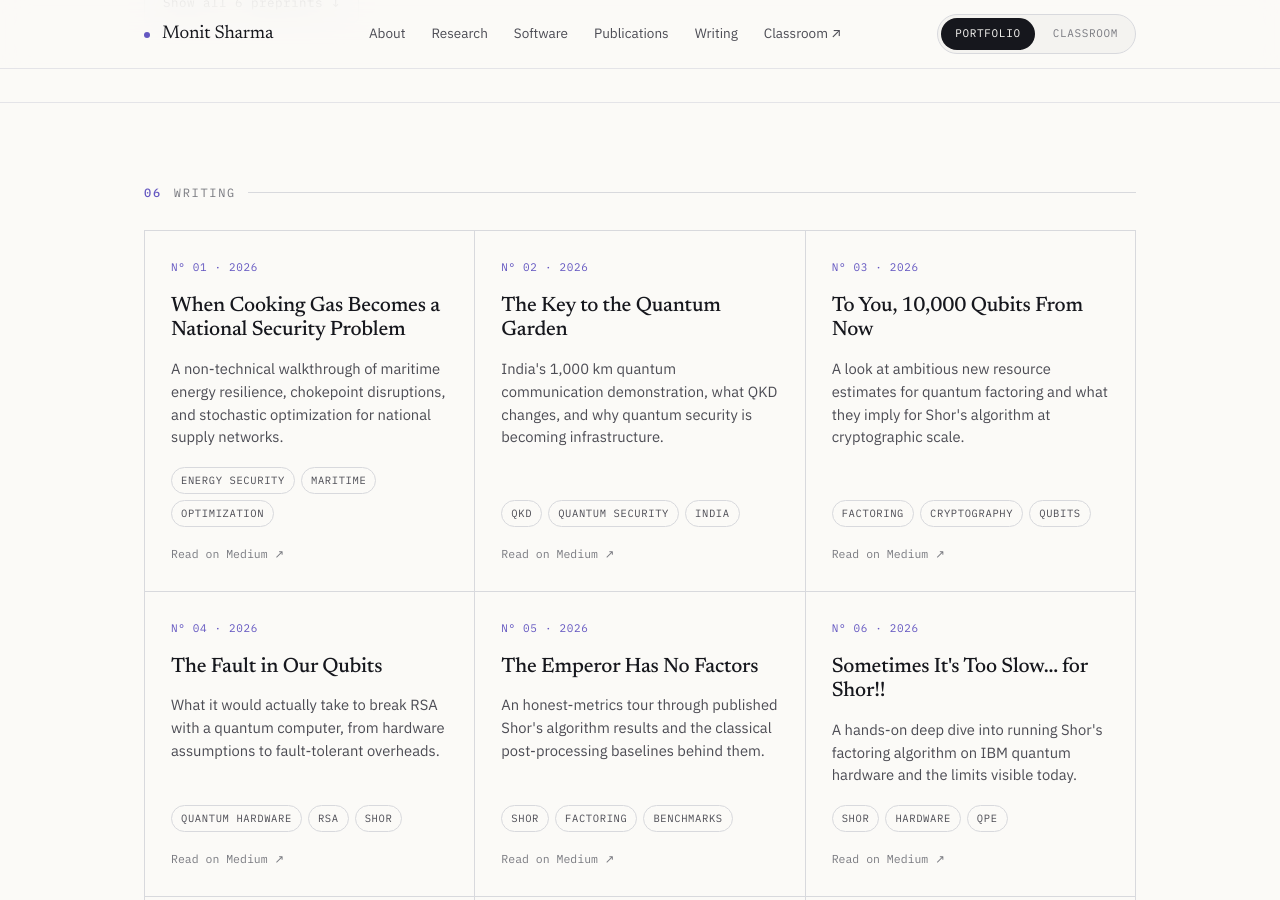
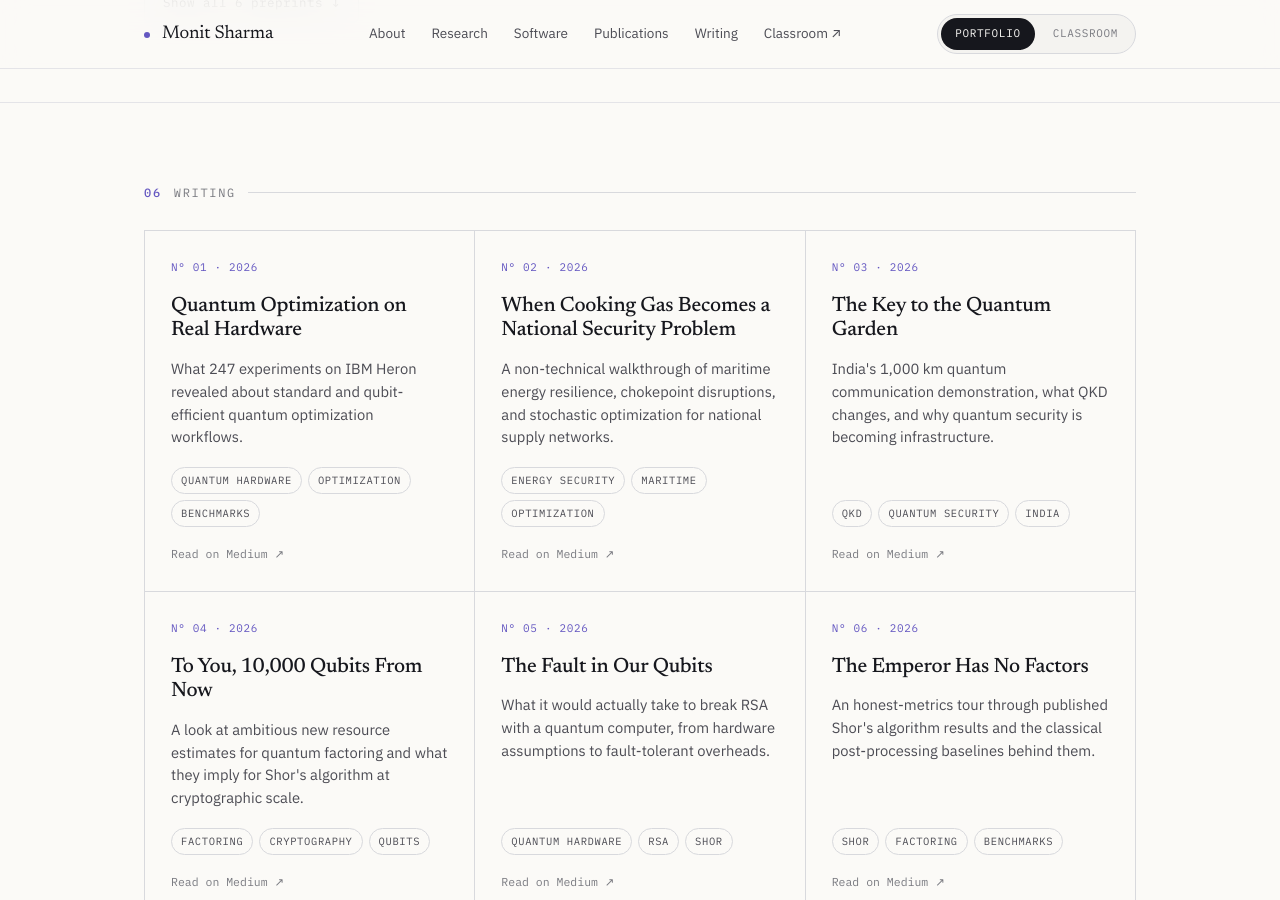
Before and after one commit to MonitSharma/portfolio, a Jekyll site: the page index.html, which Jekyll copies as it is, in a window 1280 px wide and 900 px high, scrolled down 8031 px. Built offline with Jekyll 4.4.1, drawn with Linux system fonts in a browser that asks for light colours; some of the changed text lies outside the part shown.

Commit message:
Add project and paper blog links

```diff
--- a/index.html
+++ b/index.html
@@ -581,8 +581,10 @@
             <div class="software-fact"><div class="v">MIT</div><div class="k">License</div></div>
           </div>
           <div class="software-actions">
-            <a class="btn" href="https://github.com/MonitSharma/MettleQ" target="_blank" rel="noopener">View package <span class="arr">↗</span></a>
+            <a class="btn" href="https://monitsharma.github.io/MettleQ/" target="_blank" rel="noopener">Project site <span class="arr">↗</span></a>
+            <a class="btn btn-ghost" href="https://github.com/MonitSharma/MettleQ" target="_blank" rel="noopener">GitHub</a>
             <a class="btn btn-ghost" href="https://github.com/MonitSharma/MettleQ/tree/main/tutorials" target="_blank" rel="noopener">Tutorials</a>
+            <a class="btn btn-ghost" href="https://medium.com/@_monitsharma/can-a-macbook-simulate-quantum-circuits-fast-writing-custom-metal-kernels-for-apple-silicon-03194f54923c" target="_blank" rel="noopener">Blog</a>
           </div>
         </div>
       </div>
@@ -624,7 +626,8 @@
             <div class="software-fact"><div class="v">286M</div><div class="k">Scale-up model</div></div>
           </div>
           <div class="software-actions">
-            <a class="btn" href="https://github.com/MonitSharma/The-Atelier-Lab" target="_blank" rel="noopener">View lab <span class="arr">↗</span></a>
+            <a class="btn" href="https://monitsharma.github.io/The-Atelier-Lab/" target="_blank" rel="noopener">Project site <span class="arr">↗</span></a>
+            <a class="btn btn-ghost" href="https://github.com/MonitSharma/The-Atelier-Lab" target="_blank" rel="noopener">GitHub</a>
             <a class="btn btn-ghost" href="https://github.com/MonitSharma/The-Atelier-Lab/tree/master/atelier_agent" target="_blank" rel="noopener">Agent stack</a>
           </div>
         </div>
@@ -675,7 +678,7 @@
               <li>Compared VQE, CVaR-VQE, QAOA variants, PCE, and QRAO, identifying fidelity limits and noise-dominated execution regimes.</li>
             </ul>
             <span class="tag tag-accent pub-venue">Quantum Science and Technology · Accepted 2026</span>
-            <div class="pub-links"><a href="https://arxiv.org/abs/2607.11637" target="_blank" rel="noopener">↗ PDF</a><a href="https://github.com/SMU-Quantum/quantum-optimization-benchmarks/tree/from-circuits-to-hardware" target="_blank" rel="noopener">↗ Code</a></div>
+            <div class="pub-links"><a href="https://iopscience.iop.org/article/10.1088/2058-9565/ae94a4" target="_blank" rel="noopener">↗ Journal</a><a href="https://arxiv.org/abs/2607.11637" target="_blank" rel="noopener">↗ arXiv</a><a href="https://github.com/SMU-Quantum/quantum-optimization-benchmarks/tree/from-circuits-to-hardware" target="_blank" rel="noopener">↗ Code</a><a href="https://medium.com/@_monitsharma/quantum-optimization-on-real-hardware-what-247-experiments-on-ibm-heron-revealed-49c6f53a7cc9" target="_blank" rel="noopener">↗ Blog</a></div>
           </div>
         </article>
       </div>
@@ -762,7 +765,7 @@
               <li>Developed a two-stage stochastic multi-commodity flow model for resilient energy supply under correlated chokepoint disruptions.</li>
               <li>Calibrated to Indian maritime energy imports, identifying <b>LPG exposure</b> and structural joint-failure resilience.</li>
             </ul>
-            <div class="pub-links"><a href="https://arxiv.org/abs/2605.11990" target="_blank" rel="noopener">↗ PDF</a></div>
+            <div class="pub-links"><a href="https://arxiv.org/abs/2605.11990" target="_blank" rel="noopener">↗ PDF</a><a href="https://medium.com/@_monitsharma/when-cooking-gas-becomes-a-national-security-problem-c47babcea911" target="_blank" rel="noopener">↗ Blog</a></div>
           </div>
         </article>
         <article class="pub-card">
@@ -839,64 +842,71 @@
   <div class="wrap">
     <div class="eyebrow"><span class="num">06</span> Writing</div>
     <div class="blog-grid">
+      <a class="blog-card" href="https://medium.com/@_monitsharma/quantum-optimization-on-real-hardware-what-247-experiments-on-ibm-heron-revealed-49c6f53a7cc9" target="_blank" rel="noopener">
+        <span class="bnum">N° 01 · 2026</span>
+        <h3>Quantum Optimization on Real Hardware</h3>
+        <p>What 247 experiments on IBM Heron revealed about standard and qubit-efficient quantum optimization workflows.</p>
+        <div class="btags"><span class="tag">Quantum Hardware</span><span class="tag">Optimization</span><span class="tag">Benchmarks</span></div>
+        <span class="read">Read on Medium ↗</span>
+      </a>
       <a class="blog-card" href="https://medium.com/@_monitsharma/when-cooking-gas-becomes-a-national-security-problem-c47babcea911" target="_blank" rel="noopener">
-        <span class="bnum">N° 01 · 2026</span>
+        <span class="bnum">N° 02 · 2026</span>
         <h3>When Cooking Gas Becomes a National Security Problem</h3>
         <p>A non-technical walkthrough of maritime energy resilience, chokepoint disruptions, and stochastic optimization for national supply networks.</p>
         <div class="btags"><span class="tag">Energy Security</span><span class="tag">Maritime</span><span class="tag">Optimization</span></div>
         <span class="read">Read on Medium ↗</span>
       </a>
       <a class="blog-card" href="https://medium.com/@_monitsharma/the-key-to-the-quantum-garden-indias-1-000-km-leap-into-un-hackable-communication-ab6277f0f98e" target="_blank" rel="noopener">
-        <span class="bnum">N° 02 · 2026</span>
+        <span class="bnum">N° 03 · 2026</span>
         <h3>The Key to the Quantum Garden</h3>
         <p>India's 1,000 km quantum communication demonstration, what QKD changes, and why quantum security is becoming infrastructure.</p>
         <div class="btags"><span class="tag">QKD</span><span class="tag">Quantum Security</span><span class="tag">India</span></div>
         <span class="read">Read on Medium ↗</span>
       </a>
       <a class="blog-card" href="https://medium.com/@_monitsharma/to-you-10-000-qubits-from-now-9ba48f323ecb" target="_blank" rel="noopener">
-        <span class="bnum">N° 03 · 2026</span>
+        <span class="bnum">N° 04 · 2026</span>
         <h3>To You, 10,000 Qubits From Now</h3>
         <p>A look at ambitious new resource estimates for quantum factoring and what they imply for Shor's algorithm at cryptographic scale.</p>
         <div class="btags"><span class="tag">Factoring</span><span class="tag">Cryptography</span><span class="tag">Qubits</span></div>
         <span class="read">Read on Medium ↗</span>
       </a>
       <a class="blog-card" href="https://medium.com/@_monitsharma/the-fault-in-our-qubits-8c66ef11f0c5" target="_blank" rel="noopener">
-        <span class="bnum">N° 04 · 2026</span>
+        <span class="bnum">N° 05 · 2026</span>
         <h3>The Fault in Our Qubits</h3>
         <p>What it would actually take to break RSA with a quantum computer, from hardware assumptions to fault-tolerant overheads.</p>
         <div class="btags"><span class="tag">Quantum Hardware</span><span class="tag">RSA</span><span class="tag">Shor</span></div>
         <span class="read">Read on Medium ↗</span>
       </a>
       <a class="blog-card" href="https://medium.com/@_monitsharma/the-emperor-has-no-factors-9eaec0d9bd0d" target="_blank" rel="noopener">
-        <span class="bnum">N° 05 · 2026</span>
+        <span class="bnum">N° 06 · 2026</span>
         <h3>The Emperor Has No Factors</h3>
         <p>An honest-metrics tour through published Shor's algorithm results and the classical post-processing baselines behind them.</p>
         <div class="btags"><span class="tag">Shor</span><span class="tag">Factoring</span><span class="tag">Benchmarks</span></div>
         <span class="read">Read on Medium ↗</span>
       </a>
       <a class="blog-card" href="https://medium.com/@_monitsharma/sometimes-its-too-slow-for-shor-c01677032324" target="_blank" rel="noopener">
-        <span class="bnum">N° 06 · 2026</span>
+        <span class="bnum">N° 07 · 2026</span>
         <h3>Sometimes It's Too Slow... for Shor!!</h3>
         <p>A hands-on deep dive into running Shor's factoring algorithm on IBM quantum hardware and the limits visible today.</p>
         <div class="btags"><span class="tag">Shor</span><span class="tag">Hardware</span><span class="tag">QPE</span></div>
         <span class="read">Read on Medium ↗</span>
       </a>
       <a class="blog-card" href="https://medium.com/@_monitsharma/solving-the-multi-dimensional-knapsack-problem-a-classically-hard-benchmark-for-quantum-2610e955d114" target="_blank" rel="noopener">
-        <span class="bnum">N° 07 · 2025</span>
+        <span class="bnum">N° 08 · 2025</span>
         <h3>Solving the Multi-Dimensional Knapsack Problem</h3>
         <p>Exploring the complexity of the MDKP and how quantum algorithms attempt to tackle this constrained optimization challenge.</p>
         <div class="btags"><span class="tag">Quantum</span><span class="tag">Knapsack</span><span class="tag">Optimization</span></div>
         <span class="read">Read on Medium ↗</span>
       </a>
       <a class="blog-card" href="https://medium.com/@_monitsharma/solving-the-maximum-independent-set-problem-a-classically-hard-benchmark-for-quantum-optimization-5d8e9c267052" target="_blank" rel="noopener">
-        <span class="bnum">N° 08 · 2025</span>
+        <span class="bnum">N° 09 · 2025</span>
         <h3>Solving the Maximum Independent Set Problem</h3>
         <p>A deep dive into the MIS problem, its importance in network analysis, and the potential of quantum approaches.</p>
         <div class="btags"><span class="tag">Quantum</span><span class="tag">Graph Theory</span><span class="tag">Optimization</span></div>
         <span class="read">Read on Medium ↗</span>
       </a>
       <a class="blog-card" href="https://medium.com/@_monitsharma/solving-the-quadratic-assignment-problem-a-classically-hard-benchmark-for-quantum-optimization-f6dcd7e91a87" target="_blank" rel="noopener">
-        <span class="bnum">N° 09 · 2025</span>
+        <span class="bnum">N° 10 · 2025</span>
         <h3>Solving the Quadratic Assignment Problem</h3>
         <p>Analyzing the QAP, known for its extreme computational difficulty, and benchmarking quantum solvers against it.</p>
         <div class="btags"><span class="tag">Quantum</span><span class="tag">QAP</span><span class="tag">Optimization</span></div>
```
